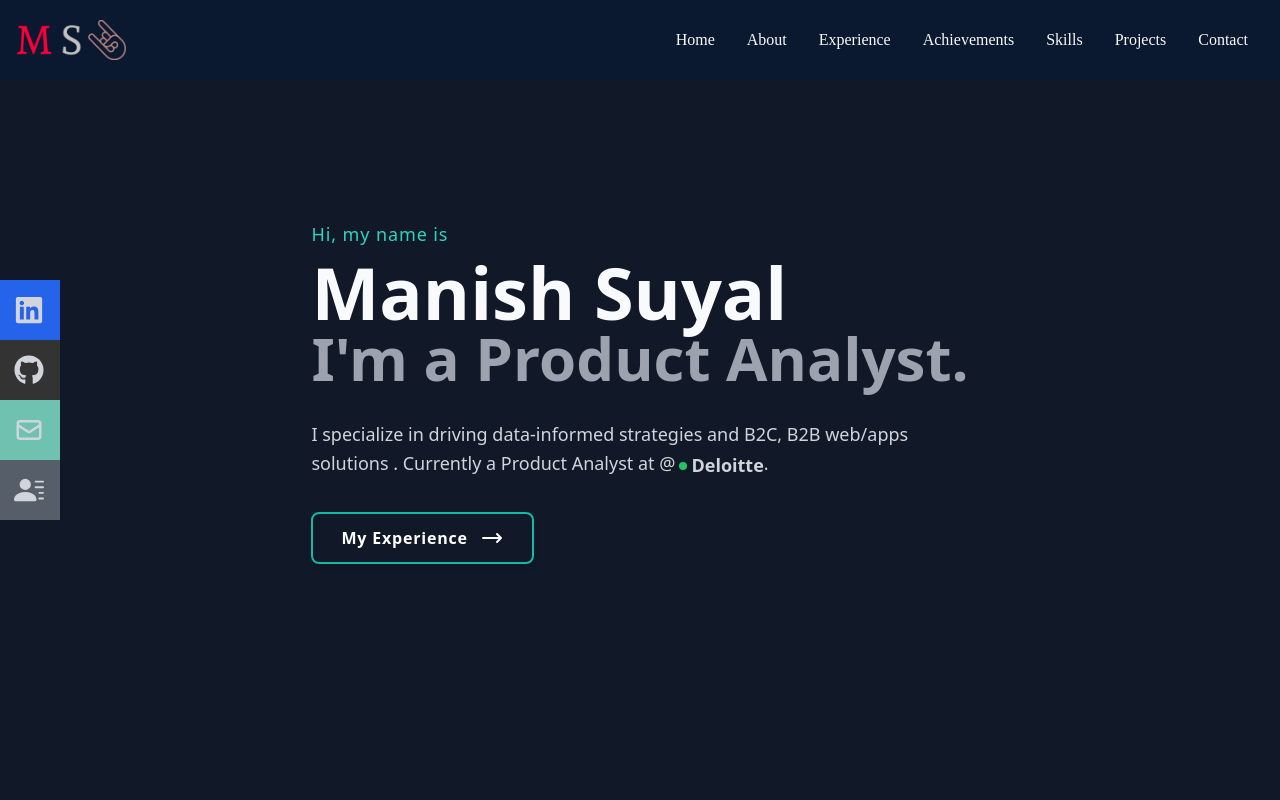
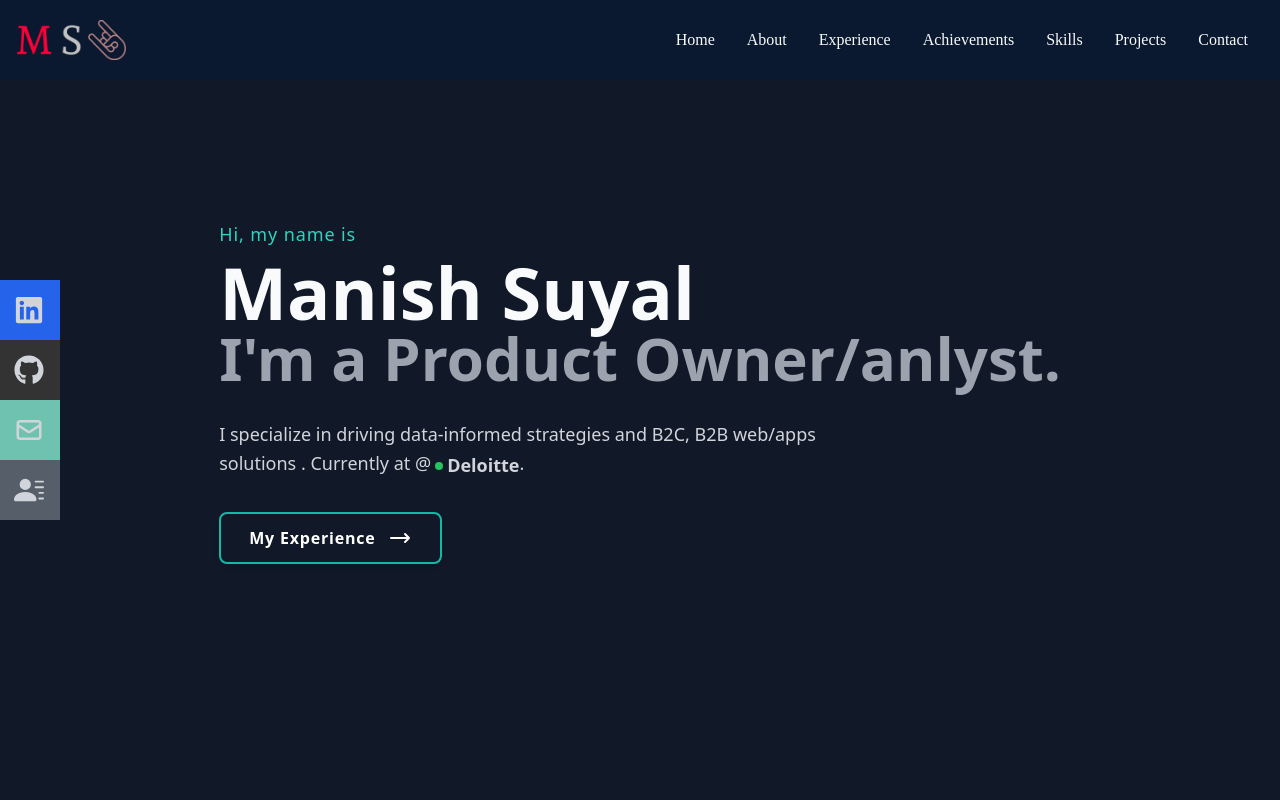
Before and after one commit to ManishSuyal/PortfolioManz, a React (Create React App) app: page / in a window 1280 px wide. Shown: the top 800 px of the page. Built offline with nearby package versions, Linux system fonts and the light colour scheme.

Commit message:
updates april

```diff
--- a/src/components/Home.jsx
+++ b/src/components/Home.jsx
@@ -29,13 +29,13 @@ const Home = () => {
 
         {/* Secondary Heading - Slightly subdued, defining role */}
         <h2 className='text-4xl sm:text-6xl font-bold text-gray-400 mb-4 animate-fadeInRight'>
-          I'm a Product Analyst.
+          I'm a Product Owner/anlyst.
         </h2>
 
         {/* Description - Max width set for better readability, subtle color */}
         <p className='text-gray-300 text-lg py-4 max-w-[600px] leading-relaxed animate-fadeInUp'>
           I specialize in driving data-informed strategies and B2C, B2B web/apps solutions .
-          Currently a Product Analyst at @
+          Currently at @
           <span className="inline-flex items-center space-x-1 ml-1 font-bold">
             <svg className="w-2 h-2 text-green-500" viewBox="0 0 10 10" fill="currentColor">
               <circle cx="5" cy="5" r="5" />
```
